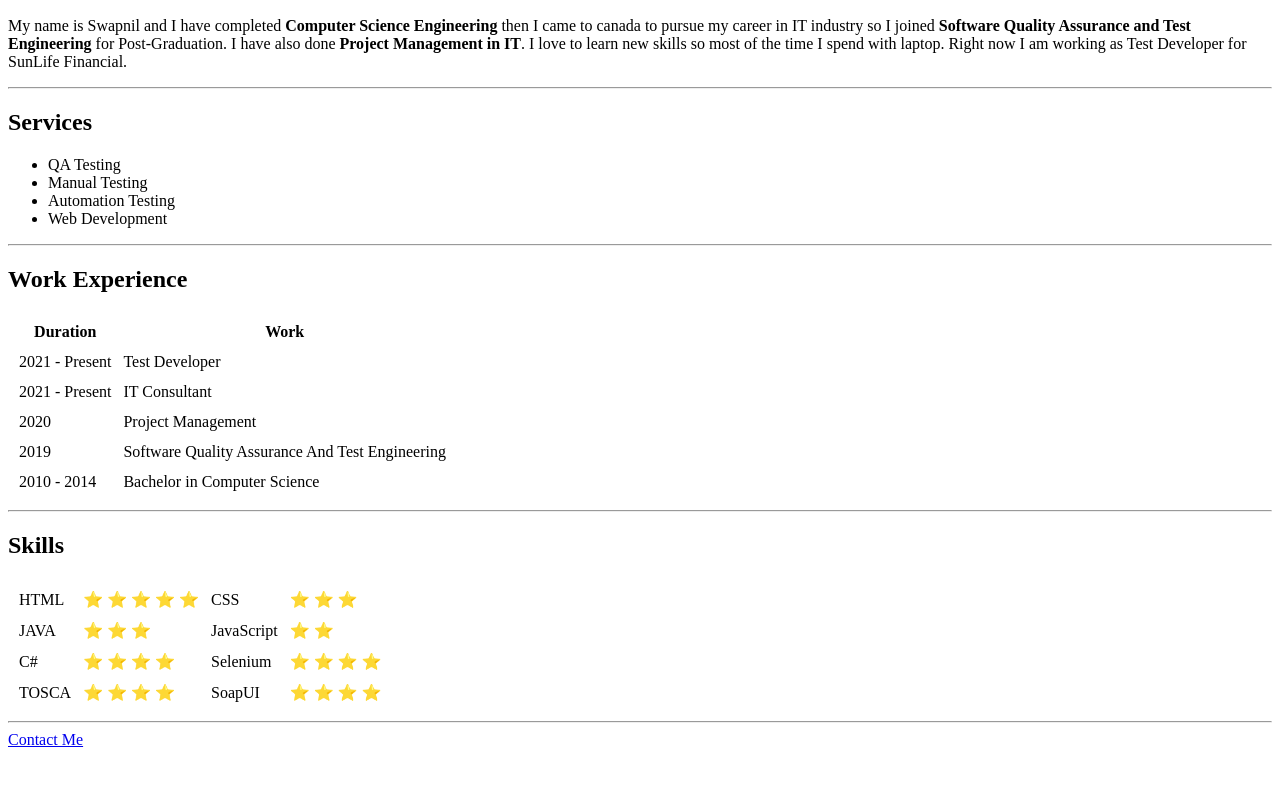
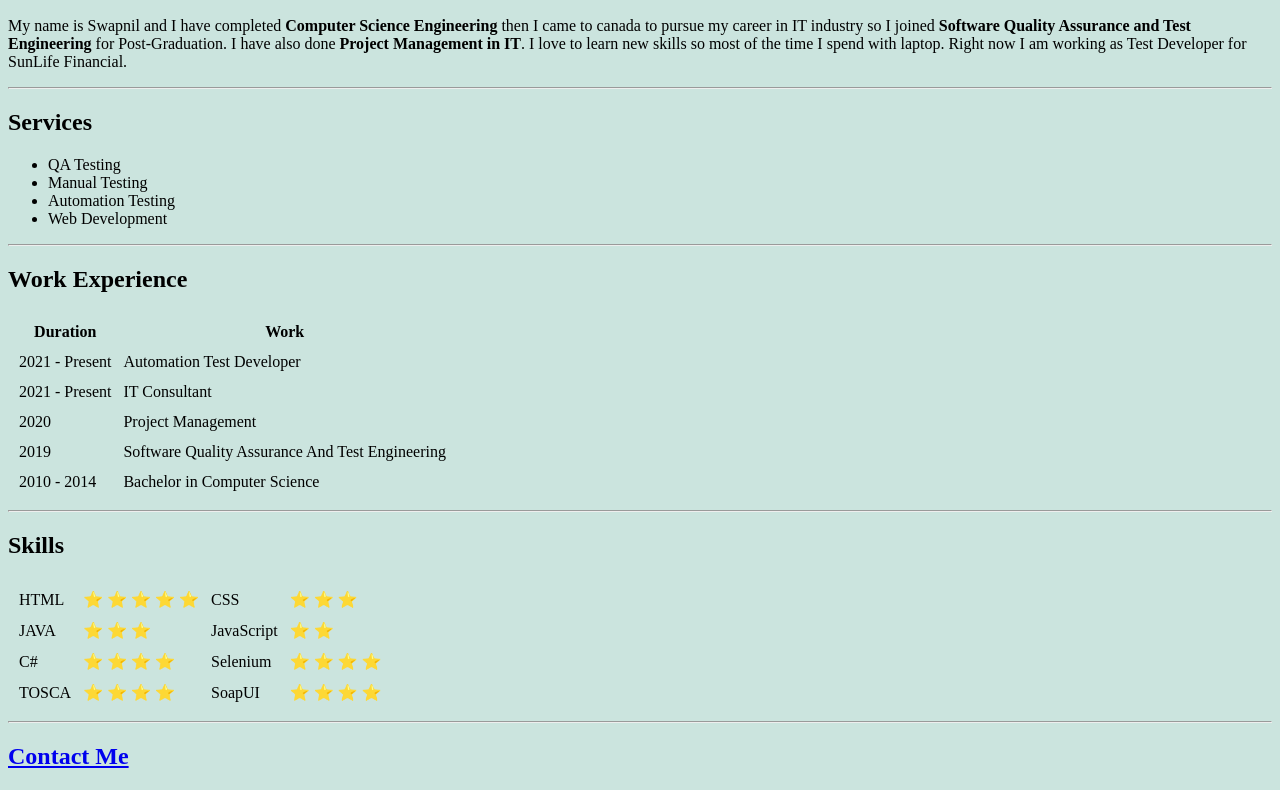
Before and after one commit to swapnilpatel11/Web-Development-2022, a plain HTML site: page index.html in a window 1280 px wide. Shown: the part 314-1104 px from the top of the page. Before the commit the page ends 1071 px from the top, so only its background shows below. Drawn offline with Linux system fonts and the light colour scheme.

Commit message:
CSS Started

```diff
--- a/index.html
+++ b/index.html
@@ -5,6 +5,12 @@
     <meta http-equiv="X-UA-Compatible" content="IE=edge">
     <meta name="viewport" content="width=device-width, initial-scale=1.0">
     <title>Swapnil's First Page</title>
+    <style>
+        body {
+            background-color: #CBE4DE;
+        }
+    </style>
+
 </head>
 <body>
     <!--Introduction of HTML-->
@@ -50,7 +56,7 @@
 
             <tr>
                 <td>2021 - Present</td>
-                <td>Test Developer</td>
+                <td>Automation Test Developer</td>
             </tr>
             <tr>
                 <td>2021 - Present</td>
@@ -106,7 +112,7 @@
 
     <hr>
 
-    <a href="contact.html">Contact Me</a>
+    <h2><a href="contact.html">Contact Me</a></h2>
 
 </body>
 </html>
```
